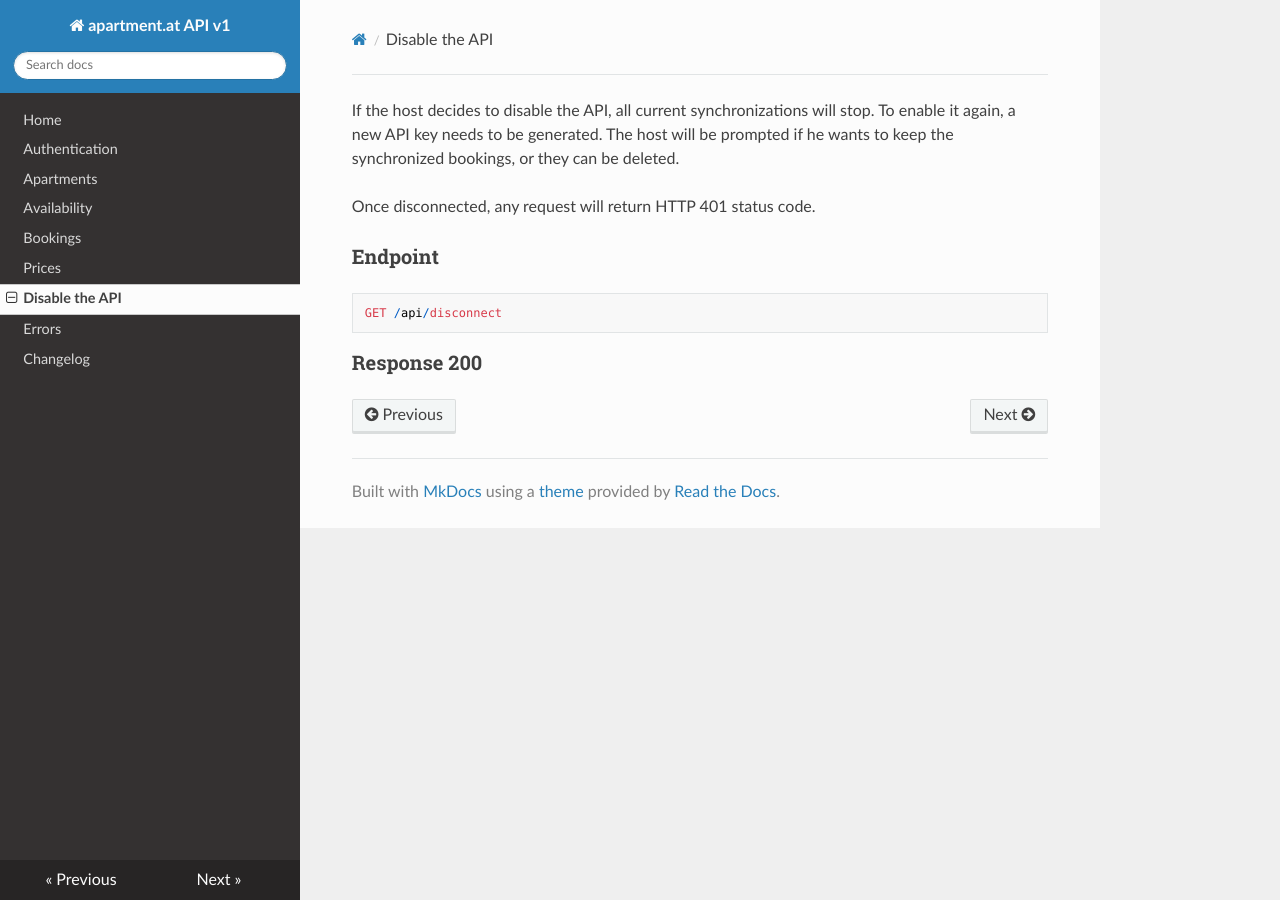
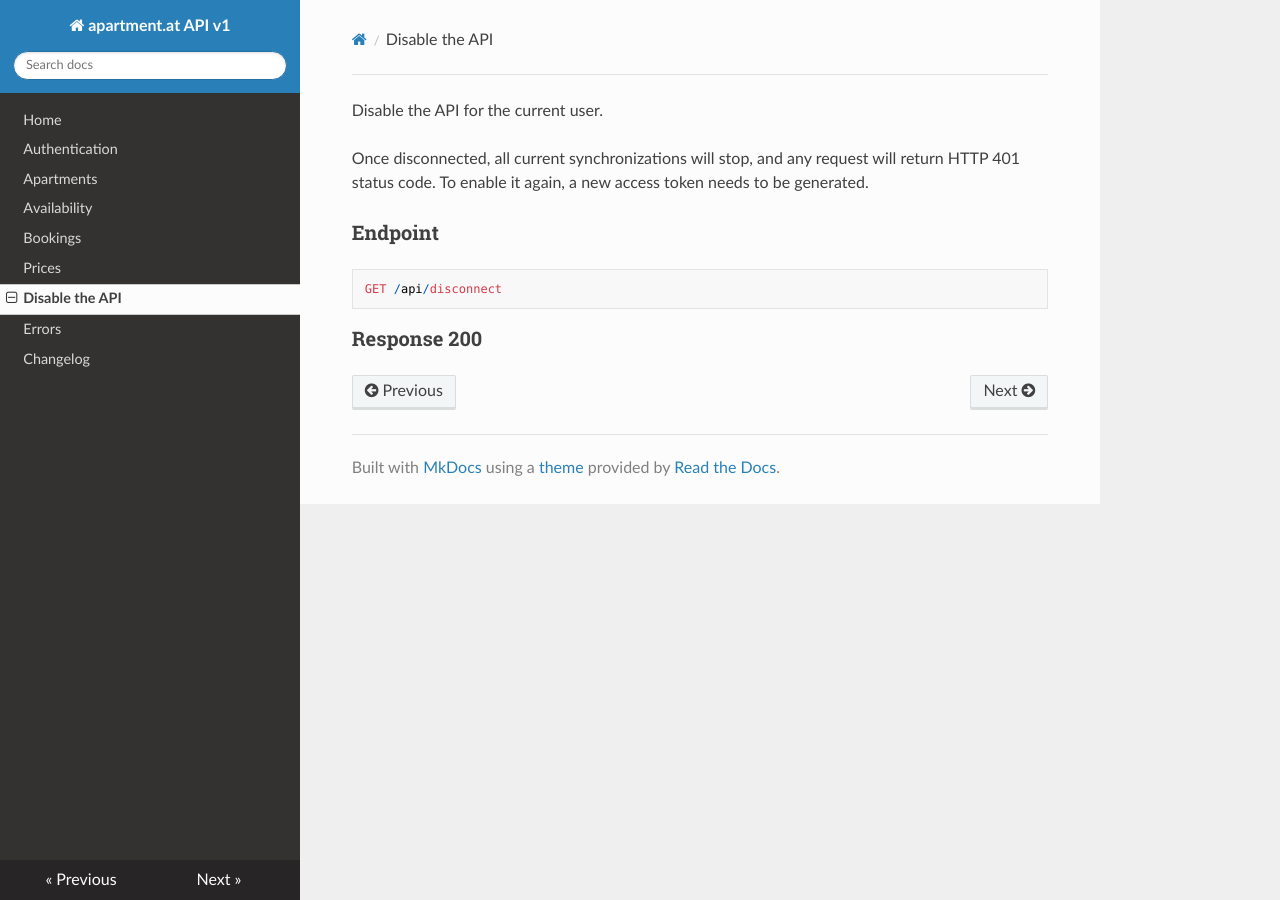
Before and after one commit to ApartmentAT/aat-api-docs, an MkDocs documentation site: the page built from docs/disable.md, in a window 1280 px wide. Built offline with MkDocs 1.6.1, drawn with Linux system fonts in a browser that asks for light colours; nearby versions of some CDN libraries; old or Windows-style settings are respelled for this version of MkDocs.

Commit message:
Fixed "Disable the API" description

````diff
--- a/docs/disable.md
+++ b/docs/disable.md
@@ -1,10 +1,9 @@
+Disable the API for the current user.
 
-If the host decides to disable the API, all current synchronizations
-will stop. To enable it again, a new API key needs to be generated.
-The host will be prompted if he wants to keep the synchronized bookings,
-or they can be deleted.
+Once disconnected, all current synchronizations
+will stop, and any request will return HTTP 401 status code.
+To enable it again, a new access token needs to be generated.
 
-Once disconnected, any request will return HTTP 401 status code.
 
 ### Endpoint
 ```
````
